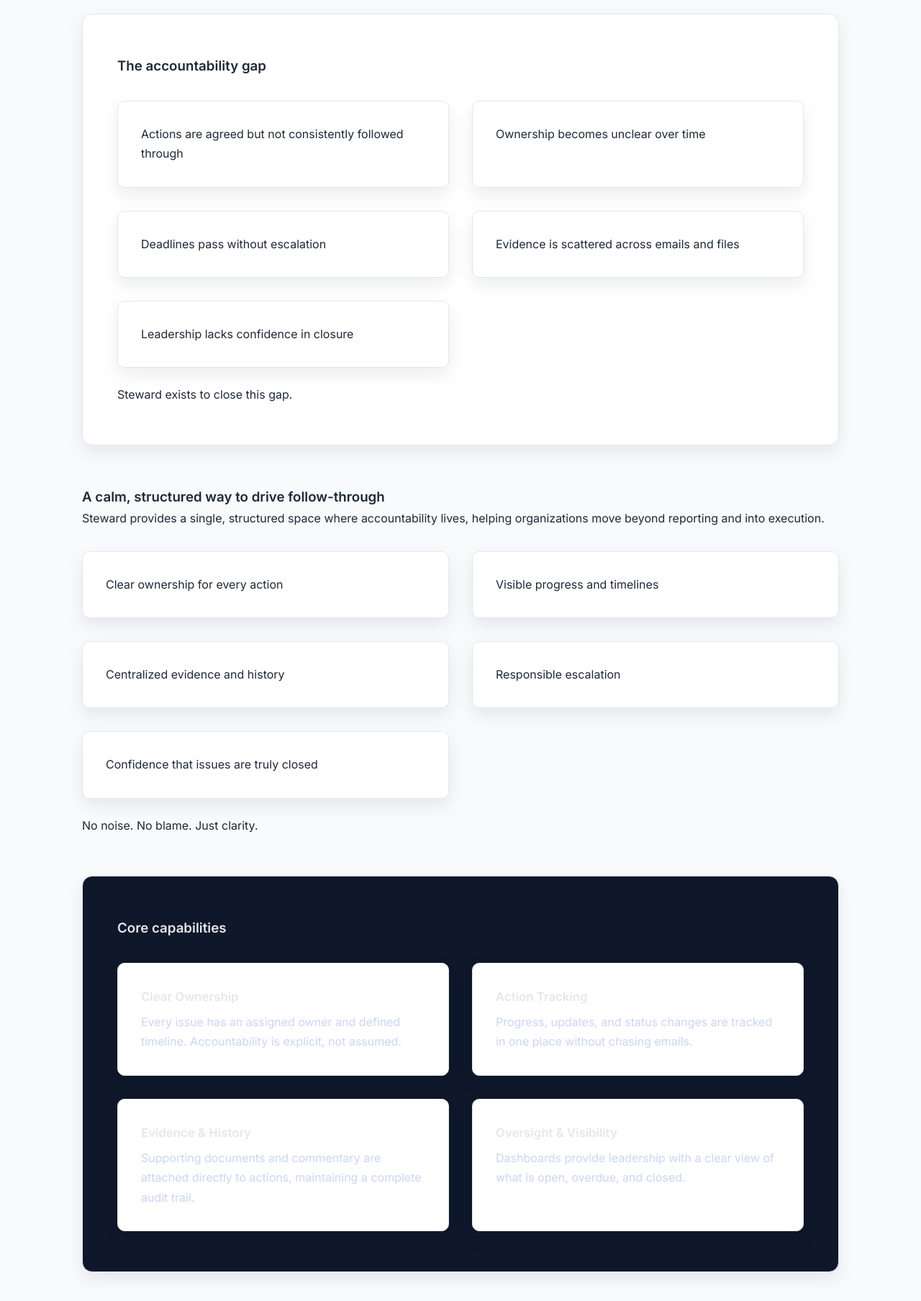
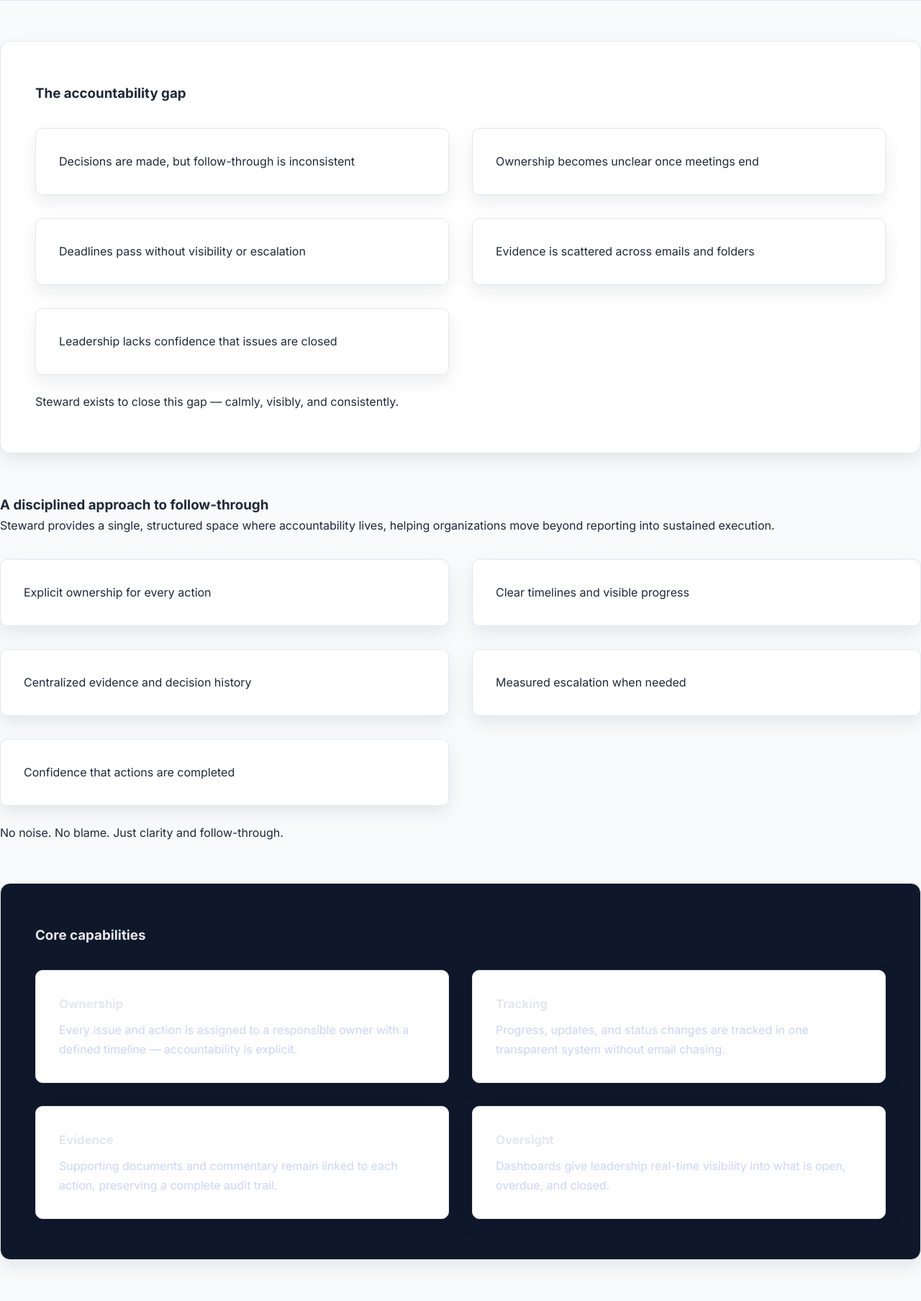
Before and after one commit to Yamie3/clearcom-website, a Django app: page /steward/ in a window 1280 px wide. Shown: the part 731-2539 px from the top of the page at 72% size. Run offline with Django 5.2, Linux system fonts and the light colour scheme.

Commit message:
page refres

```diff
--- a/marketing/templates/base.html
+++ b/marketing/templates/base.html
@@ -4,39 +4,81 @@
 <head>
   <meta charset="UTF-8">
   <title>{% block title %}ClearCom Solutions Group{% endblock %}</title>
+
   <meta name="viewport" content="width=device-width, initial-scale=1">
 
   {% block meta_description %}
-  <meta name="description" content="ClearCom Solutions Group (CSG) builds accountability and governance technology that helps organizations turn insight into action.">
+  <meta name="description" content="ClearCom Solutions Group builds accountability and governance technology that helps organizations turn insight into action.">
   {% endblock %}
 
+  <!-- SEO -->
+  <meta name="robots" content="index, follow">
+
+  <!-- Fonts -->
   <link rel="preconnect" href="https://fonts.googleapis.com">
   <link rel="preconnect" href="https://fonts.gstatic.com" crossorigin>
-  <link href="https://fonts.googleapis.com/css2?family=Inter:wght@400;500;600&display=swap" rel="stylesheet">
+  <link href="https://fonts.googleapis.com/css2?family=Inter:wght@400;500;600;700&display=swap" rel="stylesheet">
 
+  <!-- Styles -->
   <link rel="stylesheet" href="{% static 'css/main.css' %}">
+
+  {% block extra_head %}{% endblock %}
 </head>
+
 <body>
 
+<!-- ================= HEADER ================= -->
 <header class="site-header">
-  <div class="container">
-    <h1 class="logo">ClearCom Solutions Group</h1>
-    <nav>
+  <div class="container header-inner">
+
+    <!-- Logo -->
+    <div class="logo">
+      <a href="/">ClearCom<span>Solutions Group</span></a>
+    </div>
+
+    <!-- Navigation -->
+    <nav class="main-nav">
       <a href="/">Home</a>
       <a href="/steward/">Steward</a>
       <a href="/pricing/">Pricing</a>
       <a href="/contact/">Contact</a>
     </nav>
+
+    <!-- Header CTA -->
+    <div class="header-cta">
+      <a href="/contact/" class="btn btn-primary">Request a Demo</a>
+    </div>
+
   </div>
 </header>
 
-<main class="container">
+<!-- ================= MAIN ================= -->
+<main id="main-content">
+
   {% block content %}{% endblock %}
+
 </main>
 
+<!-- ================= FOOTER ================= -->
 <footer class="site-footer">
-  <div class="container">
-    <p>© {% now "Y" %} ClearCom Solutions Group. All rights reserved.</p>
+  <div class="container footer-inner">
+
+    <div class="footer-brand">
+      <strong>ClearCom Solutions Group</strong>
+      <p>Accountability & governance technology for execution-focused organizations.</p>
+    </div>
+
+    <div class="footer-links">
+      <a href="/">Home</a>
+      <a href="/steward/">Steward</a>
+      <a href="/pricing/">Pricing</a>
+      <a href="/contact/">Contact</a>
+    </div>
+
+    <div class="footer-meta">
+      <p>© {% now "Y" %} ClearCom Solutions Group</p>
+    </div>
+
   </div>
 </footer>
 
--- a/marketing/templates/steward.html
+++ b/marketing/templates/steward.html
@@ -2,27 +2,27 @@
 {% load static %}
 
 {% block title %}
-Steward – From Insight to Accountability
+Steward – Turning Decisions into Accountable Action
 {% endblock %}
 
 {% block meta_description %}
-<meta name="description" content="Steward is an accountability platform by ClearCom Solutions Group that helps organizations turn issues, decisions, and recommendations into owned, trackable action.">
+<meta name="description" content="Steward is an accountability platform by ClearCom Solutions Group that helps organizations turn decisions, issues, and recommendations into owned, trackable, and completed actions.">
 {% endblock %}
 
 {% block content %}
 
-<!-- HERO -->
+<!-- ================= HERO ================= -->
 <section class="hero dashboard-hero">
   <div class="hero-grid">
 
     <div>
       <h2>Steward</h2>
-      <h3>From insight to accountability</h3>
+      <h3>Turning decisions into accountable action</h3>
 
       <p>
-        Steward is an accountability platform that helps organizations ensure
-        issues, decisions, and recommendations are clearly owned,
-        actively tracked, and confidently closed.
+        Steward is an accountability platform designed for leadership,
+        governance, and oversight teams that need clarity, ownership,
+        and confidence that issues are truly closed.
       </p>
 
       <div class="hero-actions">
@@ -38,93 +38,93 @@ Steward – From Insight to Accountability
   </div>
 </section>
 
-<!-- EXECUTIVE PROBLEM SNAPSHOT -->
+<!-- ================= PROBLEM ================= -->
 <section class="panel">
   <h3>The accountability gap</h3>
 
   <div class="card-grid">
-    <div class="card">Actions are agreed but not consistently followed through</div>
-    <div class="card">Ownership becomes unclear over time</div>
-    <div class="card">Deadlines pass without escalation</div>
-    <div class="card">Evidence is scattered across emails and files</div>
-    <div class="card">Leadership lacks confidence in closure</div>
+    <div class="card">Decisions are made, but follow-through is inconsistent</div>
+    <div class="card">Ownership becomes unclear once meetings end</div>
+    <div class="card">Deadlines pass without visibility or escalation</div>
+    <div class="card">Evidence is scattered across emails and folders</div>
+    <div class="card">Leadership lacks confidence that issues are closed</div>
   </div>
 
   <p style="margin-top: 1.5rem;">
-    Steward exists to close this gap.
+    Steward exists to close this gap — calmly, visibly, and consistently.
   </p>
 </section>
 
-<!-- SOLUTION OVERVIEW -->
+<!-- ================= SOLUTION ================= -->
 <section>
-  <h3>A calm, structured way to drive follow-through</h3>
+  <h3>A disciplined approach to follow-through</h3>
 
   <p>
     Steward provides a single, structured space where accountability lives,
-    helping organizations move beyond reporting and into execution.
+    helping organizations move beyond reporting into sustained execution.
   </p>
 
   <div class="card-grid">
-    <div class="card">Clear ownership for every action</div>
-    <div class="card">Visible progress and timelines</div>
-    <div class="card">Centralized evidence and history</div>
-    <div class="card">Responsible escalation</div>
-    <div class="card">Confidence that issues are truly closed</div>
+    <div class="card">Explicit ownership for every action</div>
+    <div class="card">Clear timelines and visible progress</div>
+    <div class="card">Centralized evidence and decision history</div>
+    <div class="card">Measured escalation when needed</div>
+    <div class="card">Confidence that actions are completed</div>
   </div>
 
   <p style="margin-top: 1.5rem;">
-    No noise. No blame. Just clarity.
+    No noise. No blame. Just clarity and follow-through.
   </p>
 </section>
 
-<!-- CORE CAPABILITIES -->
+<!-- ================= CAPABILITIES ================= -->
 <section class="panel panel-dark">
   <h3>Core capabilities</h3>
 
   <div class="card-grid">
 
     <div class="card">
-      <h4>Clear Ownership</h4>
+      <h4>Ownership</h4>
       <p>
-        Every issue has an assigned owner and defined timeline.
-        Accountability is explicit, not assumed.
+        Every issue and action is assigned to a responsible owner
+        with a defined timeline — accountability is explicit.
       </p>
     </div>
 
     <div class="card">
-      <h4>Action Tracking</h4>
+      <h4>Tracking</h4>
       <p>
-        Progress, updates, and status changes are tracked in one place
-        without chasing emails.
+        Progress, updates, and status changes are tracked in one
+        transparent system without email chasing.
       </p>
     </div>
 
     <div class="card">
-      <h4>Evidence & History</h4>
+      <h4>Evidence</h4>
       <p>
-        Supporting documents and commentary are attached directly
-        to actions, maintaining a complete audit trail.
+        Supporting documents and commentary remain linked
+        to each action, preserving a complete audit trail.
       </p>
     </div>
 
     <div class="card">
-      <h4>Oversight & Visibility</h4>
+      <h4>Oversight</h4>
       <p>
-        Dashboards provide leadership with a clear view of what is open,
-        overdue, and closed.
+        Dashboards give leadership real-time visibility
+        into what is open, overdue, and closed.
       </p>
     </div>
 
   </div>
 </section>
 
-<!-- WHO IT IS FOR -->
+<!-- ================= AUDIENCE ================= -->
 <section>
-  <h3>Who Steward is for</h3>
+  <h3>Who Steward is designed for</h3>
 
   <p>
-    Steward is designed for organizations that care about execution,
-    accountability, and governance.
+    Steward supports organizations that require execution discipline,
+    accountability, and governance clarity.
   </p>
 
   <ul class="trust-list">
@@ -136,7 +136,7 @@ Steward – From Insight to Accountability
   </ul>
 </section>
 
-<!-- DIFFERENTIATION -->
+<!-- ================= DIFFERENTIATION ================= -->
 <section class="panel">
   <h3>Why organizations choose Steward</h3>
 
@@ -152,27 +152,27 @@ Steward – From Insight to Accountability
   </p>
 </section>
 
-<!-- POSITIONING -->
+<!-- ================= POSITIONING ================= -->
 <section>
   <h3>Built by ClearCom Solutions Group</h3>
 
   <p>
-    Steward is a product of <strong>ClearCom Solutions Group (CSG)</strong>,
+    Steward is developed by <strong>ClearCom Solutions Group (CSG)</strong>,
     a technology company focused on accountability and governance solutions.
   </p>
 
   <p>
-    Our tools are designed to work with how organizations actually operate —
-    not how textbooks assume they do.
+    Our products are designed to work with how organizations actually operate —
+    not how process diagrams assume they do.
   </p>
 </section>
 
-<!-- FINAL CTA -->
+<!-- ================= FINAL CTA ================= -->
 <section class="panel">
   <h3>Bring follow-through to governance</h3>
 
   <p>
-    Discover how Steward helps organizations move from identifying issues
+    See how Steward helps organizations move from identifying issues
     to confidently closing them.
   </p>
 
```
Also changed, not shown: marketing/templates/contact.html (+15 -5 lines), marketing/templates/home.html (+35 -35 lines), marketing/templates/pricing.html (+34 -26 lines).
